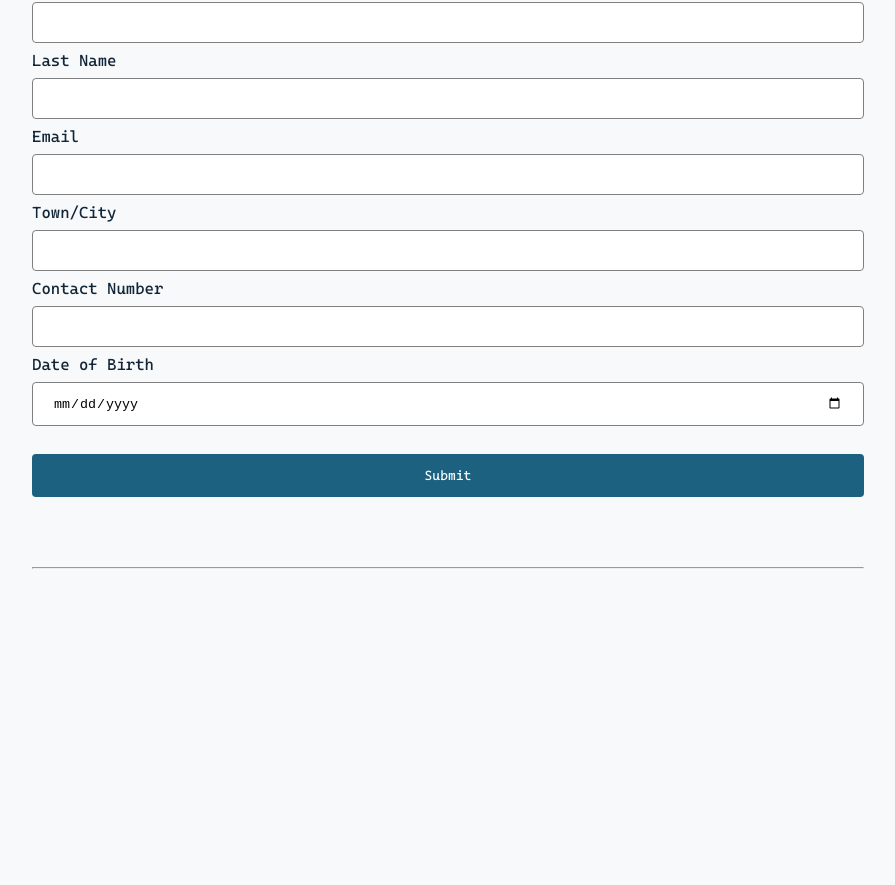
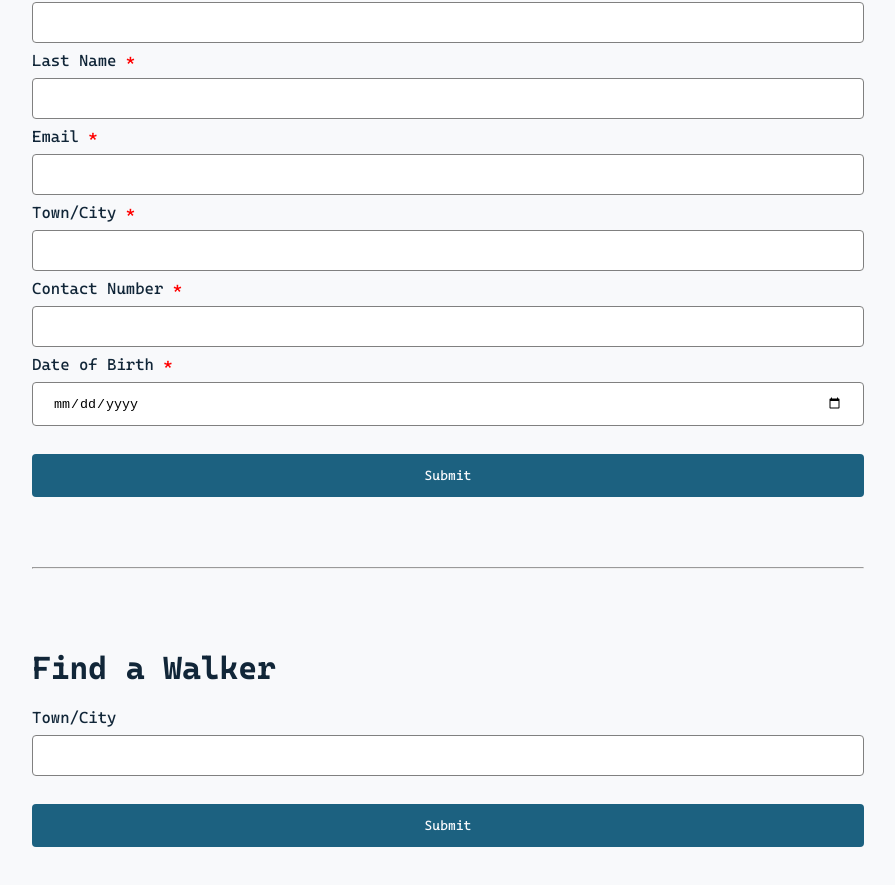
Before and after one commit to WiseNat/BS3221-Summative-Frontend, a SvelteKit app: page /walker in a window 1280 px wide. Shown: the part 199-1084 px from the top of the page, without its empty margins (192-1087 px from the left). Before the commit the page ends 848 px from the top, so only its background shows below. Built offline with nearby package versions, Linux system fonts and the light colour scheme.

Commit message:
GET forms, titles, fixed IDs, * for required form fields

```diff
--- a/src/routes/+layout.svelte
+++ b/src/routes/+layout.svelte
@@ -19,6 +19,10 @@
 		height: 100%;
 	}
 
+	nav > a:hover {
+		color: var(--snow);
+	}
+
 	.body {
 		margin: 3em 14em;
 	}
@@ -30,6 +34,7 @@
 
 	.logo {
 		margin: 0 20px 0 0;
+		color: var(--snow);
 	}
 </style>
 
--- a/src/routes/walker/+page.svelte
+++ b/src/routes/walker/+page.svelte
@@ -1,26 +1,32 @@
-<link rel="stylesheet" href="app.css" type="text/css" />
-
+<title>Walker Routes</title>
 <h1>Register a Walker</h1>
     <form method="POST" action="/walker">
-    <label for="walker-first-name">First Name </label>
-    <input type="text" name="walker-first-name" id="walker-first-name" required/>
+    <label for="register-first-name" required>First Name </label>
+    <input type="text" name="register-first-name" id="register-first-name" required/>
     <br>
-    <label for="walker-last-name">Last Name </label>
-    <input type="text" name="walker-last-name" id="walker-last-name" required/>
+    <label for="register-last-name" required>Last Name </label>
+    <input type="text" name="register-last-name" id="register-last-name" required/>
     <br>
-    <label for="walker-email">Email </label>
-    <input type="email" name="walker-email" id="walker-email" required/>
+    <label for="register-email" required>Email </label>
+    <input type="email" name="register-email" id="register-email" required/>
     <br>
-    <label for="walker-town-city">Town/City </label>
-    <input type="text" name="walker-town-city" id="walker-town-city" required/>
+    <label for="register-town-city" required>Town/City </label>
+    <input type="text" name="register-town-city" id="register-town-city" required/>
     <br>
-    <label for="walker-contact-number">Contact Number </label>
-    <input type="tel" name="walker-contact-number" id="walker-contact-number" required/>
+    <label for="register-contact-number" required>Contact Number </label>
+    <input type="tel" name="register-contact-number" id="register-contact-number" required/>
     <br>
-    <label for="walker-dob">Date of Birth </label>
-    <input type="date" name="walker-dob" id="walker-dob" required/>
+    <label for="register-dob" required>Date of Birth </label>
+    <input type="date" name="register-dob" id="register-dob" required/>
     <br>
     <input type="submit" value="Submit"/>
 </form>
 <hr>
-<!-- GET form -->
+<h1>Find a Walker</h1>
+    <form method="POST" action="/walker">
+    <label for="find-town-city">Town/City </label>
+    <input type="text" name="find-town-city" id="find-town-city" required/>
+    <br>
+    <input type="submit" value="Submit"/>
+</form>
+<!-- TODO: Populate data here based on POST req -->
--- a/static/app.css
+++ b/static/app.css
@@ -32,6 +32,7 @@ input[type=text], input[type=email], input[type=tel], input[type=date], select {
     box-sizing: border-box;
     border: 1px solid gray;
     border-radius: 4px;
+    box-shadow: none;
 }
 
 input[type=submit] {
@@ -48,6 +49,18 @@ input[type=submit] {
 
 input[type=submit]:hover {
     background-color: var(--steel-teal);
+}
+
+label[required]:after {
+    content:" *";
+    color: red;
+}
+
+input:focus,
+select:focus,
+textarea:focus,
+button:focus {
+    outline: solid var(--yankees-blue);
 }
 
 br {
```
Also changed, not shown: src/routes/dog/+page.svelte (+20 -11 lines).
